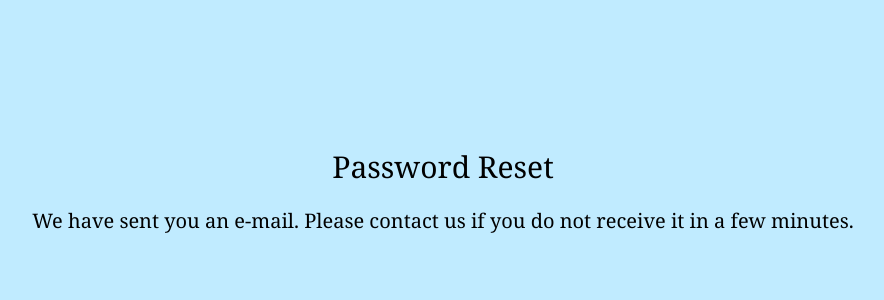
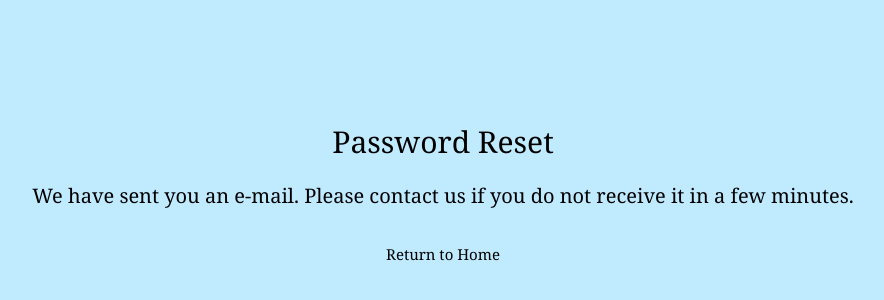
Before and after one commit to leslyvv/IRL-Anti-Virus, a React (Create React App) app in the folder reactirlantivirus/: page /forgot-password-success in a window 1280 px wide. Shown: the part 200-500 px from the top of the page, without its empty margins (197-1081 px from the left). Built offline with nearby package versions, Linux system fonts and the light colour scheme.

Commit message:
Update Forgot_Password_Success.jsx

```diff
--- a/reactirlantivirus/src/components/Forgot_Password_Success.jsx
+++ b/reactirlantivirus/src/components/Forgot_Password_Success.jsx
@@ -8,6 +8,9 @@ const Forgot_Password_Success = () => {
       <p className = "pass-reset-info">
       We have sent you an e-mail. Please contact us if you do not receive it in a few minutes.
       </p>
+      <p className="cancel-link">
+          <a href="/">Return to Home</a>
+      </p>
     </div>
   )
 }
```
